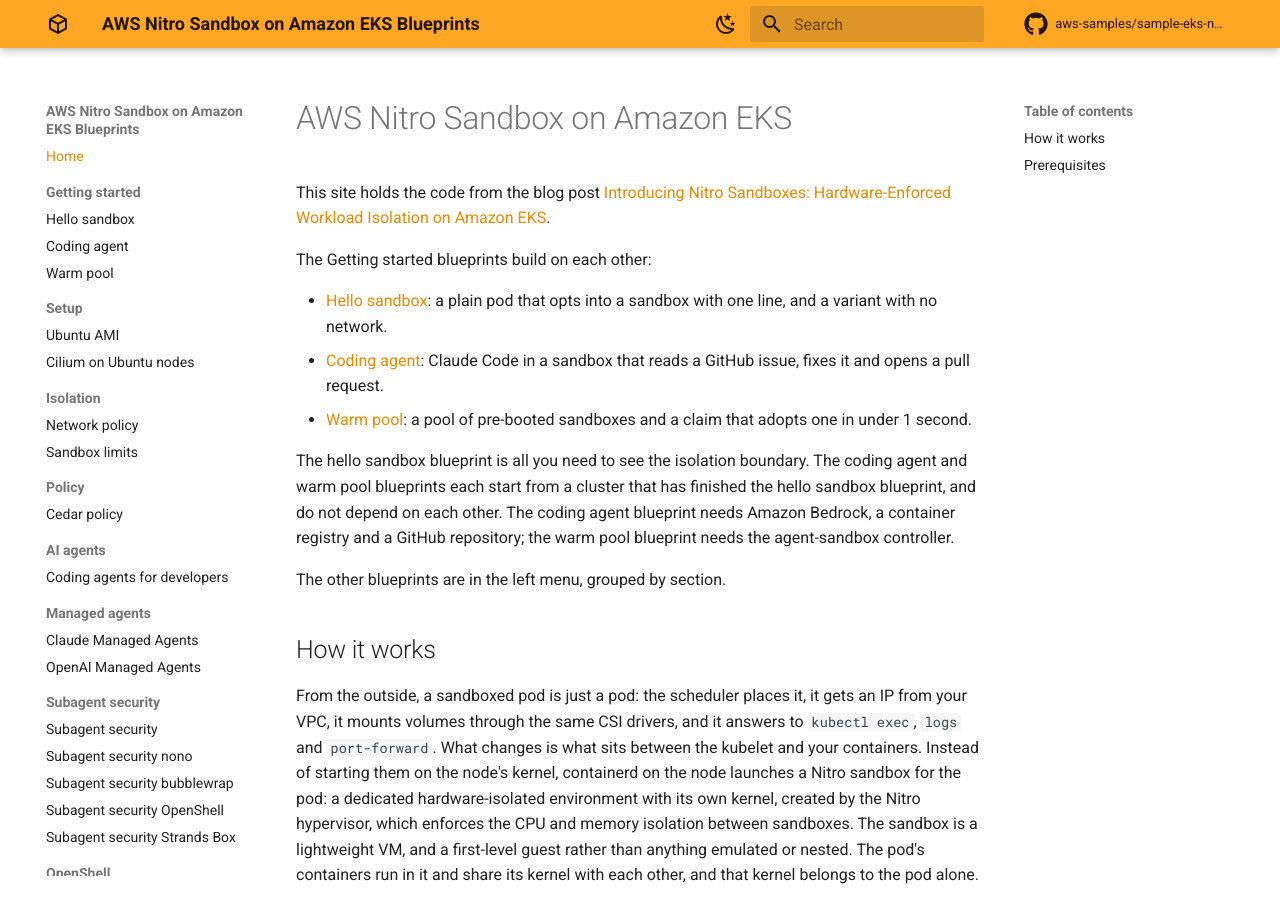
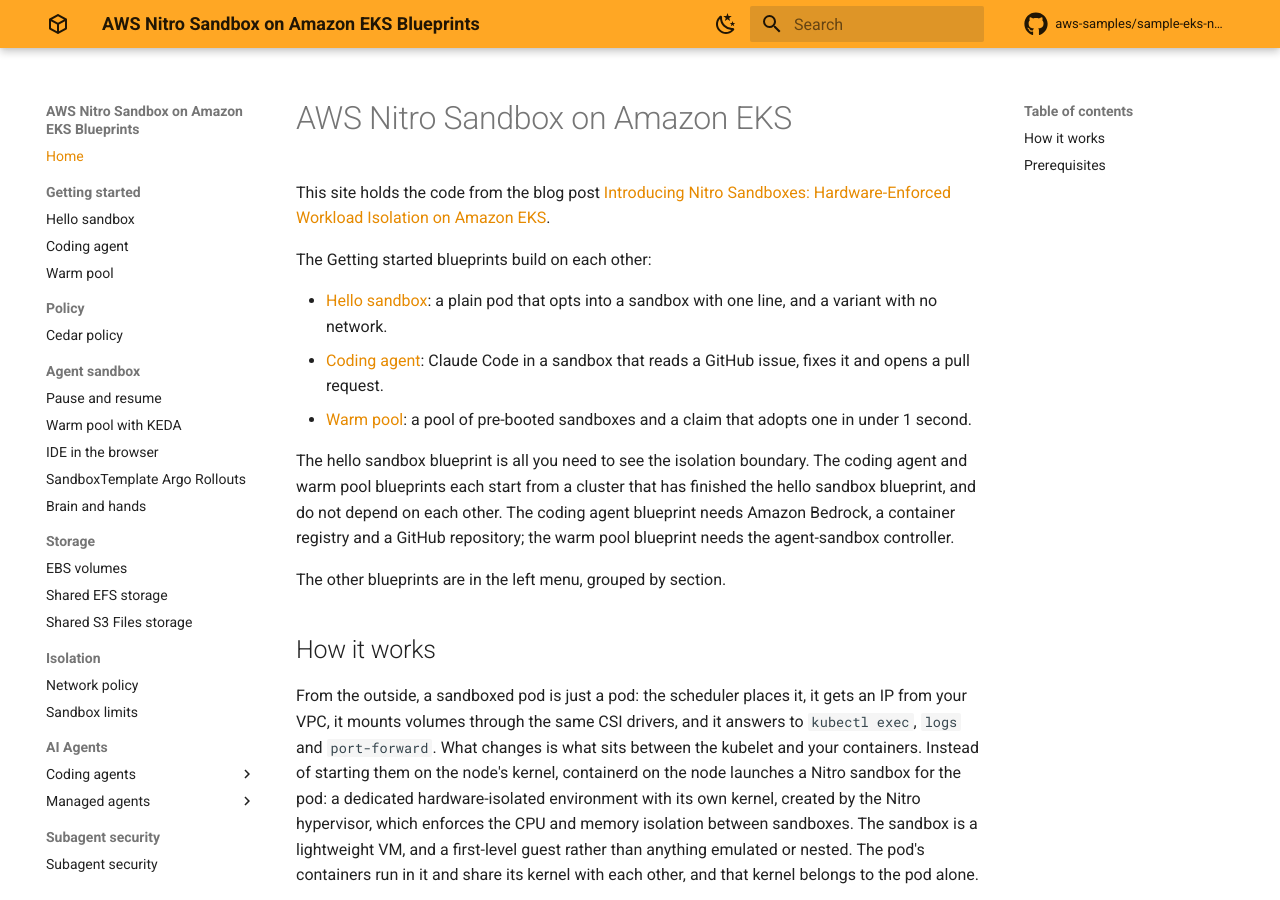
Before and after one commit to aws-samples/sample-eks-nitro-sandbox, an MkDocs documentation site: the page built from examples/README.md, in a window 1280 px wide and 900 px high. Built offline with MkDocs 1.6.1 and Material for MkDocs 9.7.7, drawn with Linux system fonts in a browser that asks for light colours; comment, search, counter and statistics services are not loaded; part of the change alters nothing that is shown.

Commit message:
Reorder the left menu and group AI agents and integrations (#209)
Menu only: no sample folder moves and no URL changes. Setup is renamed Custom AMI and Confidential is renamed Confidential Sandbox. AI Agents gathers ai-agents/ and managed-agents/, and Integrations gathers openshell/ and integrations/, each as one sub-section per folder so scripts/check-sample-index.sh still holds.

```diff
--- a/mkdocs.yml
+++ b/mkdocs.yml
@@ -89,27 +89,8 @@ nav:
       - Hello sandbox: getting-started/hello-sandbox/README.md
       - Coding agent: getting-started/coding-agent/README.md
       - Warm pool: getting-started/warm-pool/README.md
-  - Setup:
-      - Ubuntu AMI: setup/ubuntu-ami/README.md
-      - Cilium on Ubuntu nodes: setup/cilium-ubuntu/README.md
-  - Isolation:
-      - Network policy: isolation/network-policy/README.md
-      - Sandbox limits: isolation/sandbox-limits/README.md
   - Policy:
       - Cedar policy: policy/cedar-policy/README.md
-  - AI agents:
-      - Coding agents for developers: ai-agents/coding-agents-for-developers/README.md
-  - Managed agents:
-      - Claude Managed Agents: managed-agents/claude-managed-agents/README.md
-      - OpenAI Managed Agents: managed-agents/openai-managed-agents/README.md
-  - Subagent security:
-      - Subagent security: subagent-security/README.md
-      - Subagent security nono: subagent-security/nono/README.md
-      - Subagent security bubblewrap: subagent-security/bubblewrap/README.md
-      - Subagent security OpenShell: subagent-security/openshell/README.md
-      - Subagent security Strands Box: subagent-security/strands-box/README.md
-  - OpenShell:
-      - OpenShell on Amazon EKS: openshell/kubernetes/README.md
   - Agent sandbox:
       - Pause and resume: agent-sandbox/pause-resume/README.md
       - Warm pool with KEDA: agent-sandbox/warm-pool-autoscaling-keda/README.md
@@ -120,13 +101,33 @@ nav:
       - EBS volumes: storage/ebs/README.md
       - Shared EFS storage: storage/efs/README.md
       - Shared S3 Files storage: storage/s3-files/README.md
+  - Isolation:
+      - Network policy: isolation/network-policy/README.md
+      - Sandbox limits: isolation/sandbox-limits/README.md
+  # A menu section holds one examples/ folder (scripts/check-sample-index.sh), so the
+  # sections that gather two folders nest one sub-section per folder.
+  - AI Agents:
+      - Coding agents:
+          - Coding agents for developers: ai-agents/coding-agents-for-developers/README.md
+      - Managed agents:
+          - Claude Managed Agents: managed-agents/claude-managed-agents/README.md
+          - OpenAI Managed Agents: managed-agents/openai-managed-agents/README.md
+  - Subagent security:
+      - Subagent security: subagent-security/README.md
+      - Subagent security nono: subagent-security/nono/README.md
+      - Subagent security bubblewrap: subagent-security/bubblewrap/README.md
+      - Subagent security OpenShell: subagent-security/openshell/README.md
+      - Subagent security Strands Box: subagent-security/strands-box/README.md
+  - Integrations:
+      - OpenShell:
+          - OpenShell on Amazon EKS: openshell/kubernetes/README.md
+      - Temporal:
+          - Temporal workflows: integrations/temporal/README.md
   - CI/CD:
       - Docker builds: ci-cd/docker-builds/README.md
       - GitHub Actions runners: ci-cd/github-actions/README.md
       - GitLab CI jobs: ci-cd/gitlab-ci/README.md
-  - Integrations:
-      - Temporal workflows: integrations/temporal/README.md
-  - Confidential:
+  - Confidential Sandbox:
       - Confidential sandboxes: confidential/README.md
       - Encrypted image: confidential/encrypted-image/README.md
       - Secrets Manager secret: confidential/secrets-manager-secret/README.md  # pragma: allowlist secret
@@ -134,3 +135,6 @@ nav:
       # Last on purpose: a reference the three samples above point at, rather than one
       # of them.
       - Image trust by signer: confidential/signer-policy/README.md
+  - Custom AMI:
+      - Ubuntu AMI: setup/ubuntu-ami/README.md
+      - Cilium on Ubuntu nodes: setup/cilium-ubuntu/README.md
```
